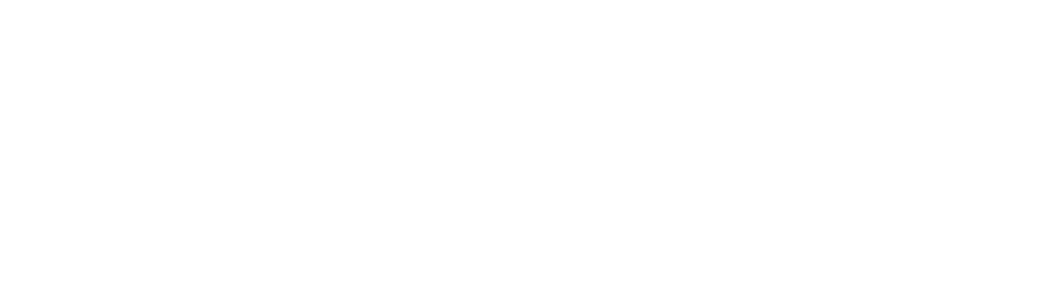
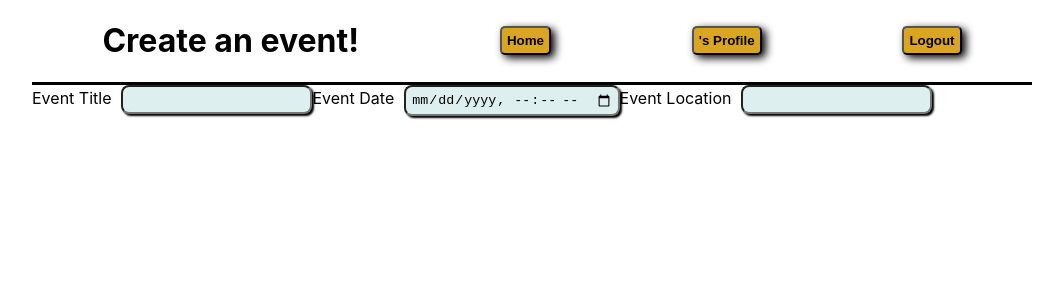
Before and after one commit to xvaldez0411/Prime-Event, a React (Create React App) app in the folder client/: page /events/new in a window 1280 px wide. Before the commit this address had no page. Shown: the top 300 px of the page, without its empty margins (108-1171 px from the left). Built offline with nearby package versions, Linux system fonts and the light colour scheme; no server answers.

Commit message:
added create event component file

```diff
--- a/client/src/App.css
+++ b/client/src/App.css
@@ -72,3 +72,10 @@
   margin: 0 auto;
   text-align: center;
 }
+
+.top-bar {
+  display: flex;
+  align-items: center;
+  justify-content: space-around;
+  border-bottom: 3px solid black;
+}
--- a/client/src/App.js
+++ b/client/src/App.js
@@ -2,6 +2,7 @@
 import {BrowserRouter,Routes,Route,Navigate} from 'react-router-dom'
 import LogReg from './views/LogReg';
 import EventList from './components/EventList';
+import CreateEvent from './components/CreateEvent';
 
 
 
@@ -12,6 +13,7 @@
         <Routes>
           <Route element = {<LogReg/>} path = "/" />
           <Route element = {<EventList/>} path = "/home" />
+          <Route element = {<CreateEvent/>} path = "events/new" />
         </Routes>
       </BrowserRouter>
     </div>
--- a/client/src/components/CreateEvent.js
+++ b/client/src/components/CreateEvent.js
@@ -1,8 +1,117 @@
-import React from 'react'
+import React, {useState, useEffect} from 'react'
+import axios from 'axios'
+import {useNavigate, Link} from 'react-router-dom'
 
 const CreateEvent = () => {
+
+  const [title, setTitle] = useState("")
+  const [date, setDate] = useState("")
+  const [location, setLocation] = useState("")
+  const [description, setDescription] = useState("")
+  const [user, setUser] = useState({})
+  const [errors,setErrors] = useState({})
+
+  const navigate = useNavigate()
+
+  useEffect(()=>{
+    axios.get("http://localhost:8000/api/v1/users", {withCredentials:true})
+        .then((res)=>{
+            console.log(res.data)
+            setUser(res.data)
+        })
+        .catch((err)=>{
+            console.log(err)
+        })
+}, [])
+
+const logout = (e)=>{
+  axios.post("http://localhost:8000/api/v1/users/logout",
+  {}, // must have due to having a post request ..
+  {withCredentials:true})
+  .then((res)=>{
+      console.log(res)
+      console.log(res.data)
+      navigate("/")
+  })
+  .catch((err)=>{
+      console.log(err)
+  })
+}
+
+  const titleHandle = (e)=>{
+    setErrors("")
+    setTitle(e.target.value)
+  }
+
+  const dateHandle = (e)=>{
+    setErrors("")
+    setDate(e.target.value)
+  }
+
+  const locationHandle = (e)=>{
+    setErrors("")
+    setLocation(e.target.value)
+  }
+
+  const descHandle = (e)=>{
+    setErrors("")
+    setDescription(e.target.value)
+  }
+
+  const submitHandle = (e)=>{
+    e.preventDefault()
+
+    const event = {
+      title,
+      date,
+      location,
+      description
+    }
+    axios.post("http://localhost:8000/api/v1/events", event, {withCredentials:true})
+      .then((event)=>{
+        console.log(event)
+        navigate('/home')
+      })
+      .catch((err)=>{
+        setErrors(err.response.data.error.errors)
+      })
+  }
+
+
+
+
+
   return (
-    <div>CreateEvent</div>
+    <div className='container'>
+        <div className='top-bar'>
+            <h1>Create an event!</h1>
+            <Link to = {'/home'}><button>Home</button></Link>
+            <Link to = {`/user/profile/${user.username}`}><button>{user.username}'s Profile</button></Link>
+            <button onClick={logout}>Logout</button>
+        </div>
+        <form onSubmit={submitHandle}>
+          <div className='col'>
+            <div className='left-col'>
+              {errors.title? <p style={{color:'red'}}>{errors.title.message}</p>:null}
+              <label>Event Title</label>
+              <input type="text" value={title} onChange={titleHandle} />
+
+              {errors.date? <p style={{color:'red'}}>{errors.date.message}</p>:null}
+              <label>Event Date</label>
+              <input type="datetime-local" value={date} onChange={dateHandle} />
+
+              {errors.location? <p style={{color:'red'}}>{errors.location.message}</p>:null}
+              <label>Event Location</label>
+              <input type="text" value={location} onChange={locationHandle} />
+
+
+            </div>
+            <div className='right-col'></div>
+          </div>
+
+        </form>
+
+    </div>
   )
 }
 
```
